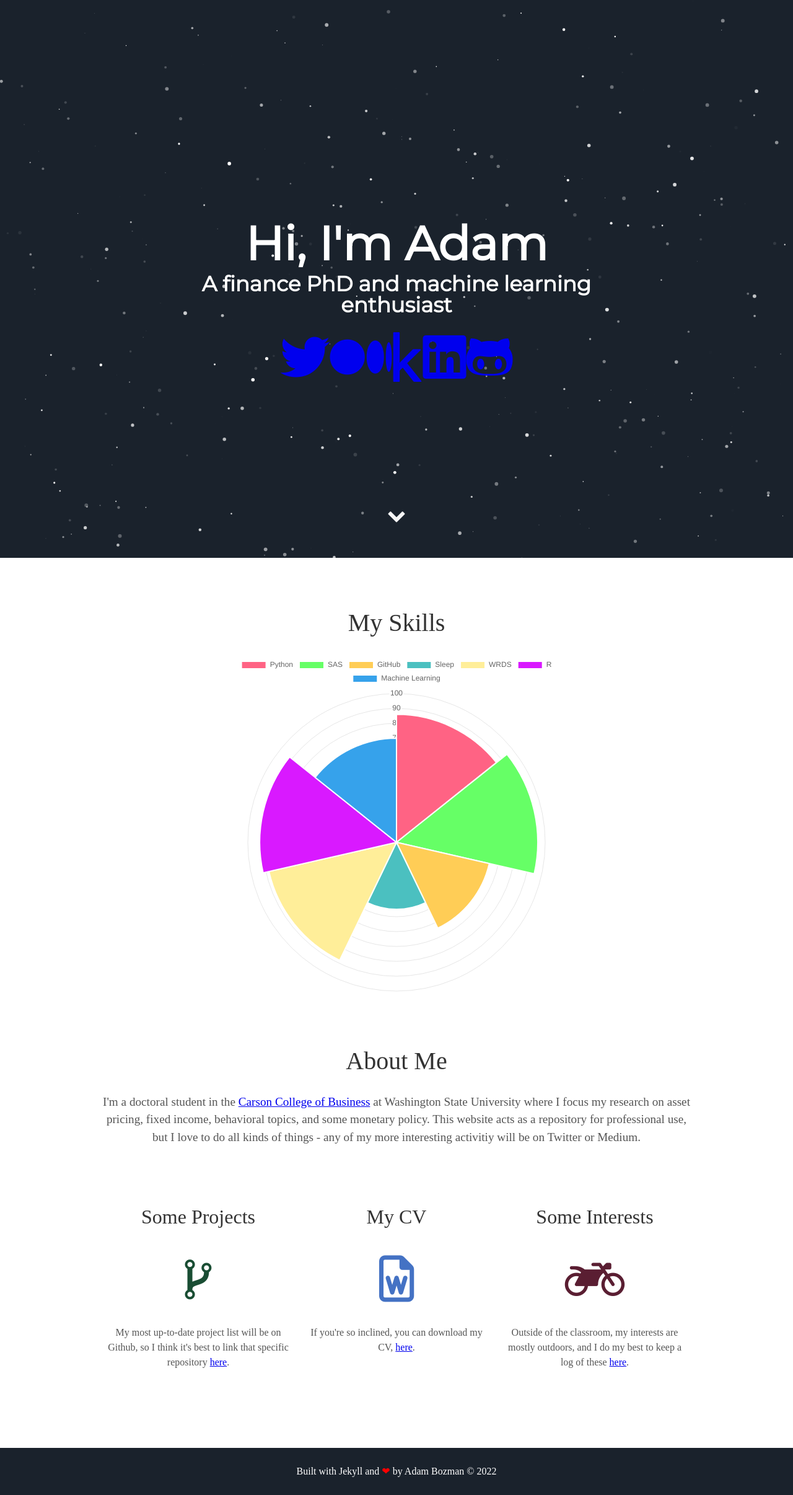
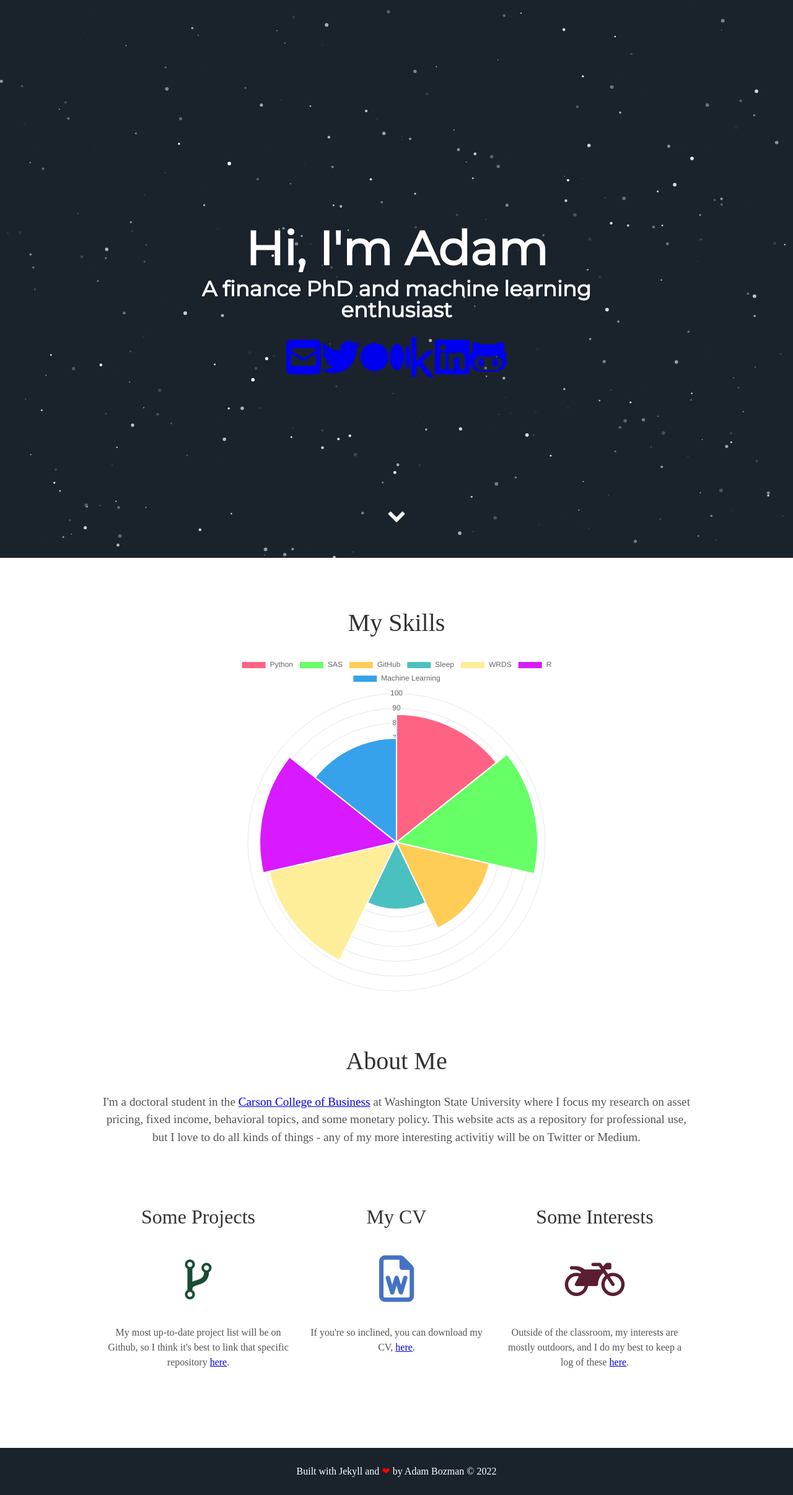
Before and after one commit to adam-bozman/adam-bozman.github.io, a Jekyll site: the page built from index.html, in a window 1280 px wide. Shown: the whole page at 62% size. Built offline with Jekyll 4.4.1, drawn with Linux system fonts in a browser that asks for light colours; nearby versions of some CDN libraries; some web fonts are replaced.

Commit message:
Update header.html

```diff
--- a/_includes/header.html
+++ b/_includes/header.html
@@ -5,12 +5,12 @@
         <span class="site-description">{{ site.user_title }}</span>
       </h1>
       <div class="header-icons">
-        <a aria-label="Send email" href="mailto:adam.bozman@wsu.edu"><i class="fa-solid fa-envelope-dot fa-5x"></i></a>
-        <a aria-label="My Twitter" target="_blank" href="https://www.twitter.com/adam_bozman"><i class="fa-brands fa-twitter fa-5x" aria-hidden="true"></i></a>
-        <a aria-label="My Medium" target="_blank" href="https://www.medium.com/@bozmanadam"><i class="fa-brands fa-medium fa-5x" aria-hidden="true"></i></a>
-        <a aria-label="My Kaggle" target="_blank" href="https://www.kaggle.com/adambozman"><i class="fa-brands fa-kaggle fa-5x" aria-hidden="true"></i></a>
-        <a aria-label="My LinkedIn" target="_blank" href="https://www.linkedin.com/in/adam-bozman-65218b73"><i class="fa-brands fa-linkedin-square fa-5x" aria-hidden="true"></i></a>
-        <a aria-label="My Github" target="_blank" href="https://github.com/adam-bozman"><i class="fa-brands fa-github-alt fa-5x" aria-hidden="true"></i></a>
+        <a aria-label="Send email" href="mailto:adam.bozman@wsu.edu"><i class="fa-solid fa-square-envelope fa-4x {color: white;}"></i></a>
+        <a aria-label="My Twitter" target="_blank" href="https://www.twitter.com/adam_bozman"><i class="fa-brands fa-twitter fa-4x {color: white;}" aria-hidden="true"></i></a>
+        <a aria-label="My Medium" target="_blank" href="https://www.medium.com/@bozmanadam"><i class="fa-brands fa-medium fa-4x {color: white;}" aria-hidden="true"></i></a>
+        <a aria-label="My Kaggle" target="_blank" href="https://www.kaggle.com/adambozman"><i class="fa-brands fa-kaggle fa-4x {color: white;}" aria-hidden="true"></i></a>
+        <a aria-label="My LinkedIn" target="_blank" href="https://www.linkedin.com/in/adam-bozman-65218b73"><i class="fa-brands fa-linkedin-square fa-4x {color: white;}" aria-hidden="true"></i></a>
+        <a aria-label="My Github" target="_blank" href="https://github.com/adam-bozman"><i class="fa-brands fa-github-alt fa-4x {color: white;}" aria-hidden="true"></i></a>
       </div>
       <div class="header-links">
         <!-- <a class="link" href="#about" data-scroll>About Me</a> -->
```
